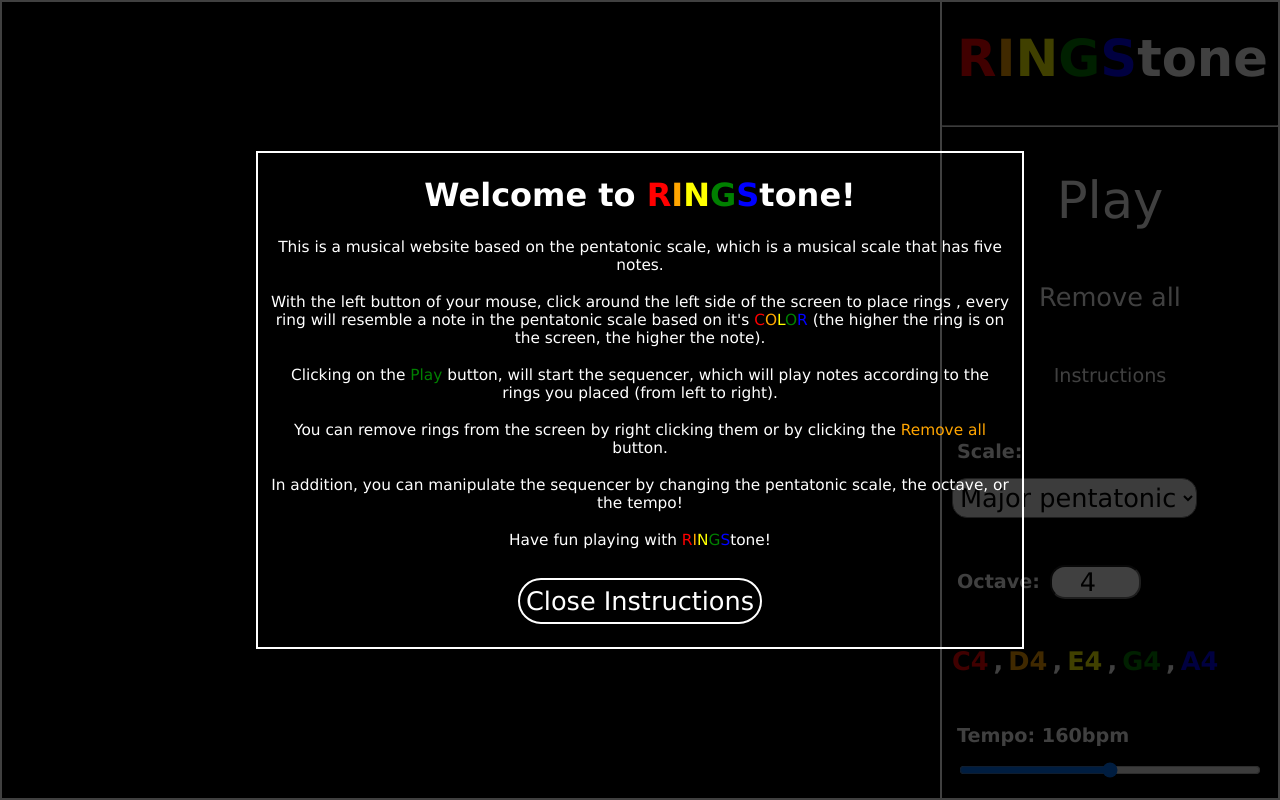
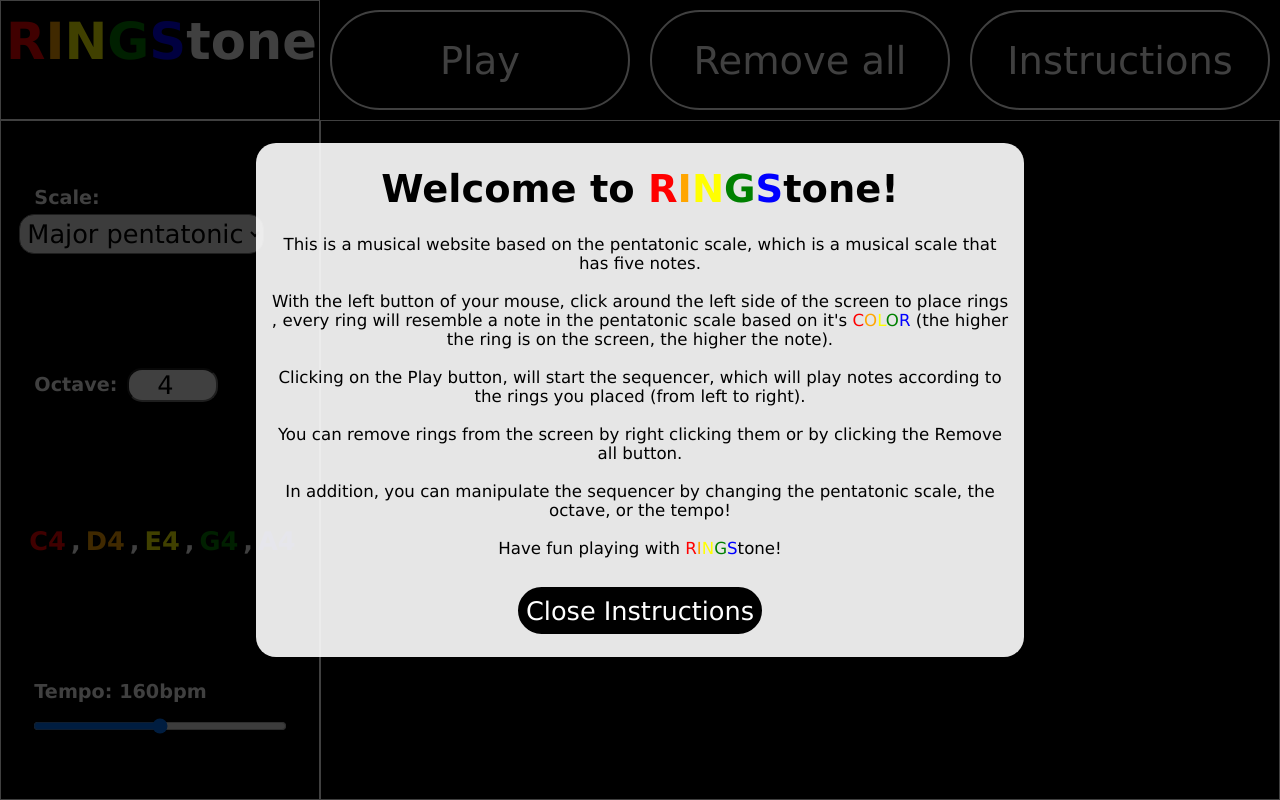
Before and after one commit to roeelap/RINGStone, a plain HTML site: page index.html in a window 1280 px wide. Both pictures are taken after a click on the button "Instructions". Drawn offline with nearby package versions, Linux system fonts and the light colour scheme.

Commit message:
added cs grid

```diff
--- a/index.html
+++ b/index.html
@@ -8,6 +8,15 @@
 </head>
 <body>
     <div id="app">
+        <div id="title">
+            <h1><span style=color:red>R</span><span style=color:orange>I</span><span style=color:yellow>N</span><span style=color:green>G</span><span style=color:blue>S</span>tone</h1>
+        </div>
+
+        <input type="button" value="Play" class="mainButton" id="playButton" onclick="playTune()">
+        <input type="button" value="Stop" class="mainButton" id="stopButton">
+        <input type="button" value="Remove all" class="mainButton" id="removeAll" onclick="removeAll()">
+        <input type="button" value="Instructions" class="mainButton" id="instructionsBtn" onclick="showInstructions()">
+
         <div id="main" oncontextmenu="return false;">
             <div id="maxRings">
                 <h3>You have reached the maximum number of rings!</h3>
@@ -15,12 +24,6 @@
         </div>
 
         <div id="manager">
-            <h1 id="title"><span style=color:red>R</span><span style=color:orange>I</span><span style=color:yellow>N</span><span style=color:green>G</span><span style=color:blue>S</span>tone</h1>
-            <hr>
-            <input type="button" value="Play" id="playButton" onclick="playTune()">
-            <input type="button" value="Stop" id="stopButton">
-            <input type="button" value="Remove all" id="removeAll" onclick="removeAll()">
-            <input type="button" value="Instructions" id="instructionsBtn" onclick="showInstructions()">
             <div>
                 <h3 class="managerTitle">Scale:</h3>
                 <select id="scaleInput">
@@ -53,19 +56,19 @@
                 to place rings , every ring will resemble a note in the pentatonic scale based on
                 it's <span style=color:red>C</span><span style=color:orange>O</span><span style=color:yellow>L</span><span style=color:green>O</span><span style=color:blue>R</span> (the higher the ring is on the screen, the higher the note).</p>
             <br>
-            <p>Clicking on the <span style=color:green>Play</span> button, will start the sequencer, which will play notes
+            <p>Clicking on the Play button, will start the sequencer, which will play notes
                 according to the rings you placed (from left to right).
             </p>
             <br>
             <p>You can remove rings from the screen by right clicking them or by clicking the
-                <span style=color:orange>Remove all</span> button.</p>
+                Remove all button.</p>
             <br>
             <p>In addition, you can manipulate the sequencer by changing the pentatonic scale,
                 the octave, or the tempo!</p>
             <br>
             <p>Have fun playing with <span style=color:red>R</span><span style=color:orange>I</span><span style=color:yellow>N</span><span style=color:green>G</span><span style=color:blue>S</span>tone!</p>
             <br>
-            <input type="button" value="Close Instructions" id="closeInstructions" onclick="closeInstructions()">
+            <input type="button" value="Close Instructions" class="mainButton" id="closeInstructions" onclick="closeInstructions()">
         </div>
     </div>
 
--- a/index.js
+++ b/index.js
@@ -30,12 +30,12 @@ class Ring {
   constructor(x, y) {
     this.x = x;
     this.y = y;
-    this.color = this.colors[Math.floor(y / $("#main").height() * this.colors.length)];
-    this.attack = Math.floor(this.x / $("#main").width() * 16); // 16 beats per recursion
-    this.draw(this.x, this.y);
+    this.color = this.colors[Math.floor((this.y - $("#main").position().top) / $("#main").height() * this.colors.length)];
+    this.attack = Math.floor((this.x - $("#main").position().left) / $("#main").width() * 16); // 16 beats per recursion
+    this.draw();
   }
 
-  draw(x, y) {
+  draw() {
     // creating a new ring
     this.div = document.createElement("div");
 
@@ -53,8 +53,8 @@ class Ring {
         "height": 0 + 'px',
         "border-radius": 0 + 'px',
         "border": 0 + 'px solid ' + this.color,
-        "left": x + 'px',
-        "top": y + 'px'
+        "left": this.x + 'px',
+        "top": this.y + 'px'
     });
 
     $("#main").append(this.div);
@@ -64,21 +64,22 @@ class Ring {
 
     // making sure the ring doesn't cross the borders of the screen
     const maxRingSize = 70; // in px
-    let xPos = (x - maxRingSize / 2);
-    let yPos = (y - maxRingSize / 2);
-    if (xPos < 2) {
-      this.x = 2;
-    } else if (xPos + maxRingSize > $("#main").width()) {
-      this.x = $("#main").width() - maxRingSize;
+    const mainDivPosition = $("#main").position();
+
+    if (this.x - maxRingSize / 2 < mainDivPosition.left) {
+      this.x = mainDivPosition.left + 1;
+    } else if (this.x + maxRingSize / 2 > $(window).width()) {
+      this.x = $(window).width() - maxRingSize - 1;
     } else {
-      this.x = (x - maxRingSize / 2)
+      this.x = (this.x - maxRingSize / 2)
     };
-    if (yPos < 2) {
-      this.y = 2;
-    } else if (yPos + maxRingSize > $("#main").height()) {
-      this.y = $("#main").height() - maxRingSize;
+
+    if (this.y - maxRingSize / 2 < mainDivPosition.top) {
+      this.y = mainDivPosition.top + 1;
+    } else if (this.y + maxRingSize / 2 > $(window).height()) {
+      this.y = $(window).height() - maxRingSize - 1;
     } else {
-      this.y = (y - maxRingSize / 2);
+      this.y = (this.y - maxRingSize / 2);
     }
 
 
@@ -124,7 +125,7 @@ $("#main").click(function() {
   } else {
     $("#maxRings").css({
       "display": "flex"
-    })
+    });
     setTimeout(function() { $("#maxRings").fadeOut(1000); }, 3000);
   }
 });
--- a/style.css
+++ b/style.css
@@ -13,6 +13,18 @@ h3 {
   color: white;
 }
 
+.mainButton {
+  font-size: 3vw;
+  background: black;
+  border: none;
+  outline-width: 0;
+  color: white;
+  margin: 10px;
+  cursor: pointer;
+  border-radius: 50px;
+  border: 2px solid white;
+  padding: 0.5vw;
+}
 
 .ring {
   position: absolute;
@@ -24,78 +36,91 @@ h3 {
   font-size: 1.5vw;
 }
 
-
 #app {
-  display: flex;
+  display: grid;
+  grid-template-columns: 25vw 25vw 25vw 25vw;
+  grid-template-rows: 15vh 85vh;
   overflow: hidden;
-}
-
-#main {
-  display: block;
-  width: 100%;
-  height: 100vh;
   background: black;
-  border: 2px solid white;
-  border-right: none;
-}
-
-#manager {
-  width: fit-content;
-  height: 100vh;
-  border: 2px solid white;
-  background: black;
-  text-indent: 10px;
-  display: inline-grid;
-  align-items: center;
-  justify-content: center;
-  z-index: 2;
 }
 
 #title {
-  font-size: 4vw;
-  margin-right: 10px;
+  grid-row: 1;
+  grid-column: 1;
+  background-color: black;
+  border: 1px solid white;
+  text-align: center;
+  font-size: 2vw;
 }
 
-#playButton,
-#stopButton,
-#removeAll,
-#instructionsBtn,
-#closeInstructions {
-  font-size: 4vw;
+#mainButtons {
+  display: flex;
   background: black;
-  border: none;
-  outline-width: 0;
-  color: white;
-  margin: 10px;
-  cursor: pointer;
+  border: 1px solid white;
+  align-items: center;
+  justify-content: center;
+}
+
+#playButton {
+  grid-row: 1;
+  grid-column: 2;
 }
 
 #playButton:hover {
   color: green;
+  border: 2px solid green;
 }
 
 #stopButton {
+  grid-row: 1;
+  grid-column: 2;
   display: none;
 }
 
 #stopButton:hover {
   color: red;
+  border: 2px solid red;
 }
 
 #removeAll {
-  font-size: 2vw;
+  grid-row: 1;
+  grid-column: 3;
 }
 
 #removeAll:hover {
   color: orange;
+  border: 2px solid orange;
 }
 
 #instructionsBtn {
-  font-size: 1.5vw;
+  grid-row: 1 ;
+  grid-column: 4;
 }
 
 #instructionsBtn:hover {
   color: yellow;
+  border: 2px solid yellow;
+}
+
+#main {
+  display: block;
+  grid-row: 2 / span 1;
+  grid-column: 2 / span 3;
+  background: black;
+  border: 1px solid white;
+}
+
+#manager {
+  display: grid;
+  height: 100%;
+  grid-row: 2 / span 1;
+  grid-column: 1 / span 1;
+  border: 1px solid white;
+  background: black;
+  text-indent: 10px;
+  align-items: center;
+  justify-content: center;
+  z-index: 2;
 }
 
 #scaleInput {
@@ -105,14 +130,12 @@ h3 {
   height: fit-content;
   border-radius: 15px;
   outline-width: 0px;
-  margin: 10px;
 }
 
 #scaleNotes {
   font-size: 2vw;
   display: inline-flex;
   text-indent: 5px;
-  margin-right: 10px;
 }
 
 #octave {
@@ -136,6 +159,7 @@ h3 {
 
 #tempoInput {
   margin-top: 10px;
+  margin-bottom: 10px;
   margin-left: 5%;
   width: 90%;
   background-color: gold;
@@ -156,14 +180,21 @@ h3 {
 #instructions {
   width: 60%;
   height: fit-content;
-  color: white;
-  border: 2px solid white;
+  color: black;
+  background: rgba(255, 255, 255, 0.9);
+  border-radius: 20px;
   text-align: center;
   padding: 1%;
+  overflow: hidden;
+}
+
+#instructions h1 {
+  font-size: 3vw;
+  color: black;
 }
 
 #instructions p {
-  font-size: 1.2vw;
+  font-size: 1.3vw;
 }
 
 #closeInstructions {
@@ -171,8 +202,8 @@ h3 {
   padding: 0.5vw;
   cursor: pointer;
   outline-width: none;
-  border-radius: 2vw;
-  border: 2px solid white;
+  border-radius: 30px;
+  border: 2px solid black;
 }
 
 #closeInstructions:hover {
```
